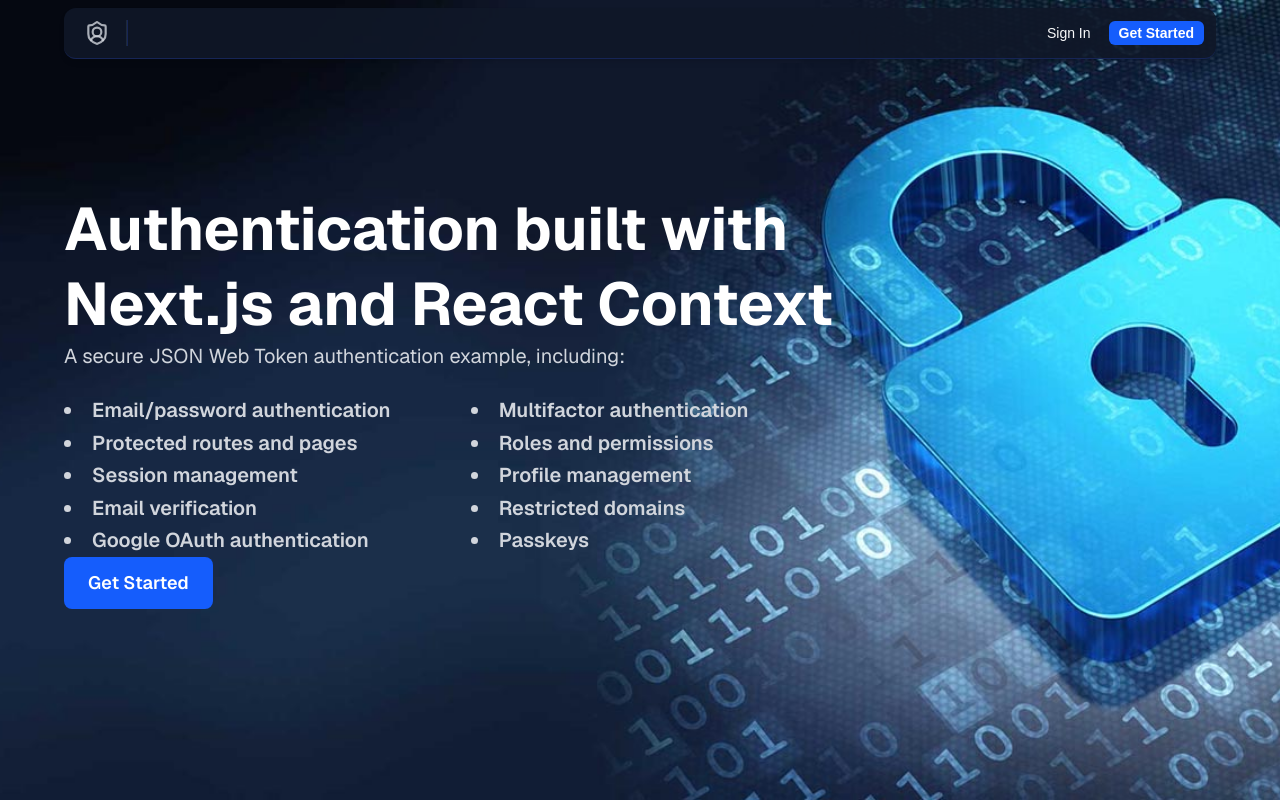
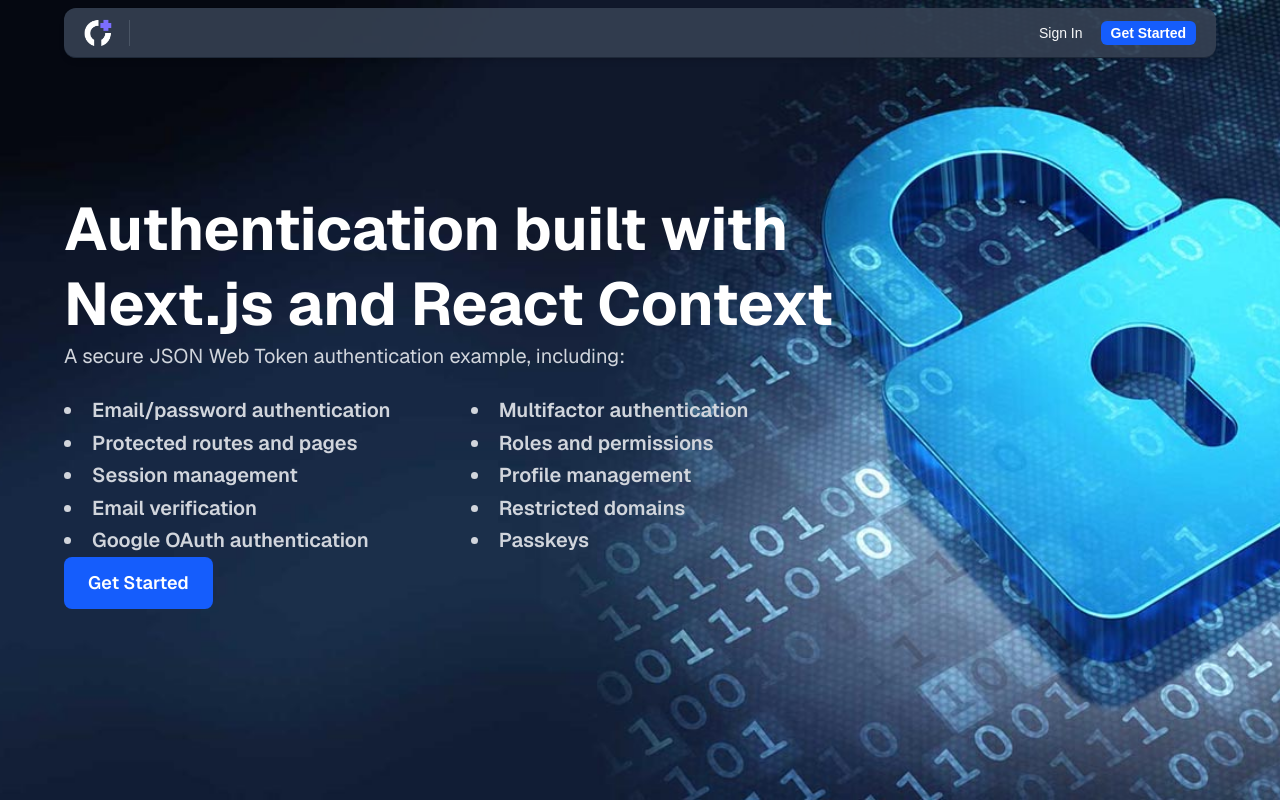
Before and after one commit to kskrenes/nextjs-auth, a Next.js app: page / in a window 1280 px wide. Built offline with nearby package versions, Linux system fonts and the light colour scheme; no server answers.

Commit message:
display logo image and add dropdown user nav

```diff
--- a/src/components/header.tsx
+++ b/src/components/header.tsx
@@ -3,21 +3,27 @@
 import { useAuth } from "@/context/AuthContext";
 import { ShieldUser } from "lucide-react"
 import Link from "next/link"
+import AvatarDisplay from "./avatar-display";
+import { useState } from "react";
+import { Menu, MenuButton, MenuItem, MenuItems } from "@headlessui/react";
 
 const Header = () => {
 
   const { user, loading, logout } = useAuth();
 
+  const [isUserDropdownOpen, setIsUserDropdownOpen] = useState(false);
+
   return (
     <header className='fixed top-2 left-2 right-2 z-20 text-sm'>
-      <div className='relative flex w-full max-w-6xl mx-auto z-30 rounded-xl px-3 py-3 items-center bg-gray-900/90 border-b border-blue-950 shadow-md'>
+      <div className='relative flex w-full max-w-6xl mx-auto z-30 rounded-xl px-3 h-[50px] items-center bg-gray-700/90 border-b border-gray-800 shadow-md'>
 
         {/* Home link / Logo */}
         <a href="/" className="flex select-none items-center gap-x-4 pl-2">
-          <ShieldUser size={26} className='text-gray-300/80' />
+          {/* <ShieldUser size={26} className='text-gray-300/80' /> */}
+          <img src="/nAuth-logo.png" alt="Logo" width={29} height={29} className="hidden sm:block" />
           <div
             aria-hidden="true"
-            className="box-content hidden sm:block h-[1.625rem] w-[0.5px] border-r-[0.5px] border-solid border-blue-950 bg-gray-800"
+            className="hidden sm:block h-[1.625rem] w-[1px] bg-gray-600"
           />
         </a>
 
@@ -46,14 +52,36 @@ const Header = () => {
 
         {/* Right side actions */}
         {!loading && (
-          <div className="ml-auto flex items-center gap-6 font-medium">
+          <div className="ml-auto flex items-center gap-6 font-medium mr-2">
             {user ? (
-              <button
-                onClick={logout}
-                className="rounded-md px-2.5 py-0.5 text-gray-50 hover:bg-gray-700 hover:text-white transition-colors cursor-pointer"
-              >
-                Sign Out
-              </button>
+              <div className="flex items-center gap-2">
+                <Menu>
+                  <MenuButton className="cursor-pointer" onClick={() => setIsUserDropdownOpen(prev => !prev)}>
+                    <AvatarDisplay publicId={user?.avatarId} size={36} />
+                  </MenuButton>
+                  <MenuItems className="absolute top-[50px] right-0 w-62 bg-gray-700/90 border border-gray-800 border-t-0 shadow-md">
+                    <MenuItem>
+                      <Link href="/profile" className="block px-4 py-2 text-sm text-gray-200 hover:bg-gray-800/50">
+                        Profile
+                      </Link>
+                    </MenuItem>
+                    <MenuItem>
+                      <Link href="/triggerpasswordreset" className="block px-4 py-2 text-sm text-gray-200 hover:bg-gray-800/50">
+                        Reset Password
+                      </Link>
+                    </MenuItem>
+                    <hr className="border-t border-gray-600" />
+                    <MenuItem>
+                      <button
+                        className="w-full px-4 py-2 my-1 text-sm text-gray-200 hover:bg-gray-800/50 text-left cursor-pointer"
+                        onClick={logout}
+                      >
+                        Sign Out
+                      </button>
+                    </MenuItem>
+                  </MenuItems>
+                </Menu>
+              </div>
             ) : (
               <div className="flex items-center gap-2">
                 <Link
```
